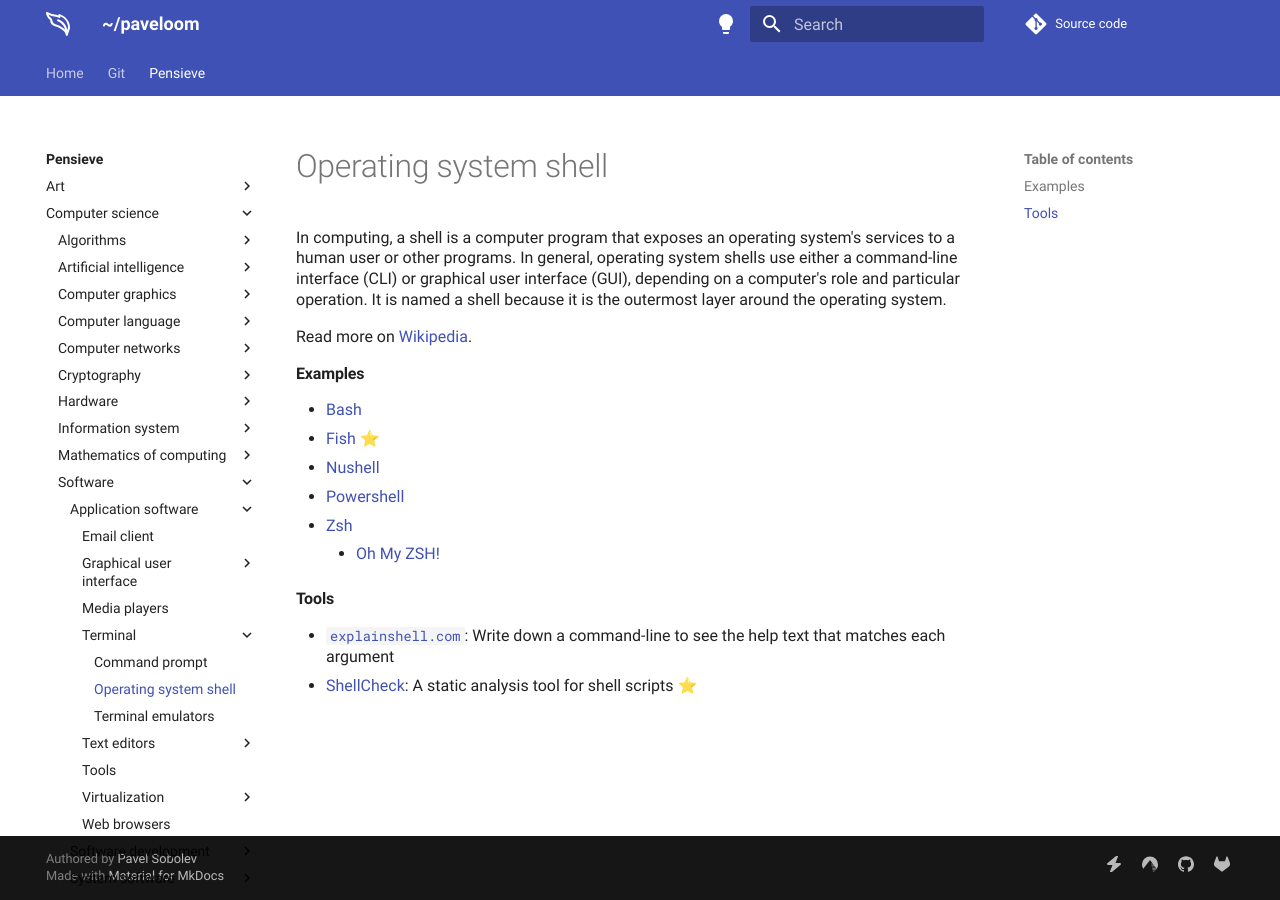
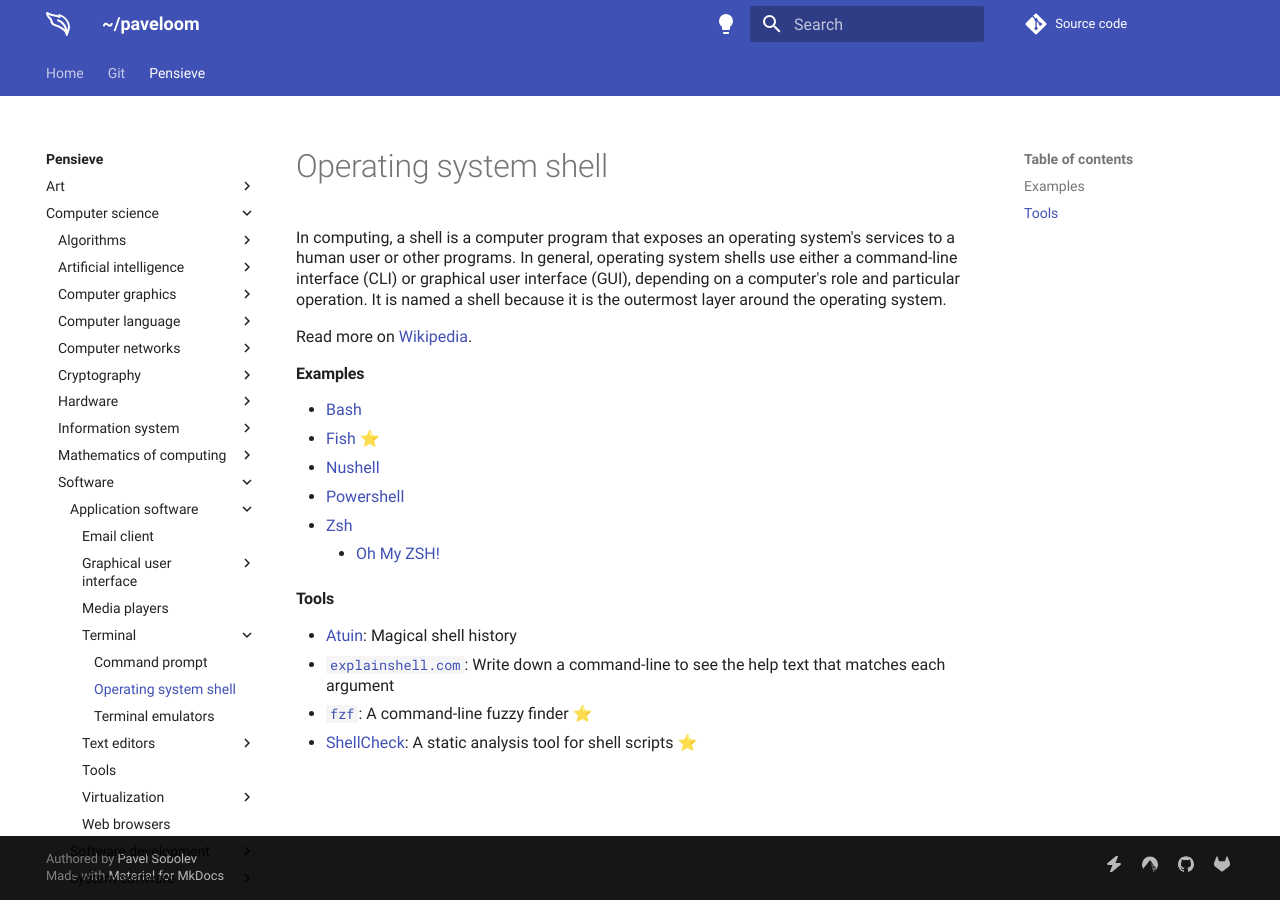
Before and after one commit to paveloom/paveloom.dev, an MkDocs documentation site: the page built from content/pensieve/operating-system-shell.md, in a window 1280 px wide. Built offline with MkDocs 1.6.1 and Material for MkDocs 9.7.7, drawn with Linux system fonts in a browser that asks for light colours; comment, search, counter and statistics services are not loaded.

Commit message:
Pensieve: update the Operating system shell page.

```diff
--- a/content/pensieve/operating-system-shell.md
+++ b/content/pensieve/operating-system-shell.md
@@ -13,5 +13,7 @@
     - [Oh My ZSH!](https://ohmyz.sh)
 
 #### Tools
+- [Atuin](https://github.com/ellie/atuin): Magical shell history
 - [`explainshell.com`](https://explainshell.com): Write down a command-line to see the help text that matches each argument
+- [`fzf`](https://github.com/junegunn/fzf): A command-line fuzzy finder ⭐
 - [ShellCheck](https://github.com/koalaman/shellcheck): A static analysis tool for shell scripts ⭐
```
